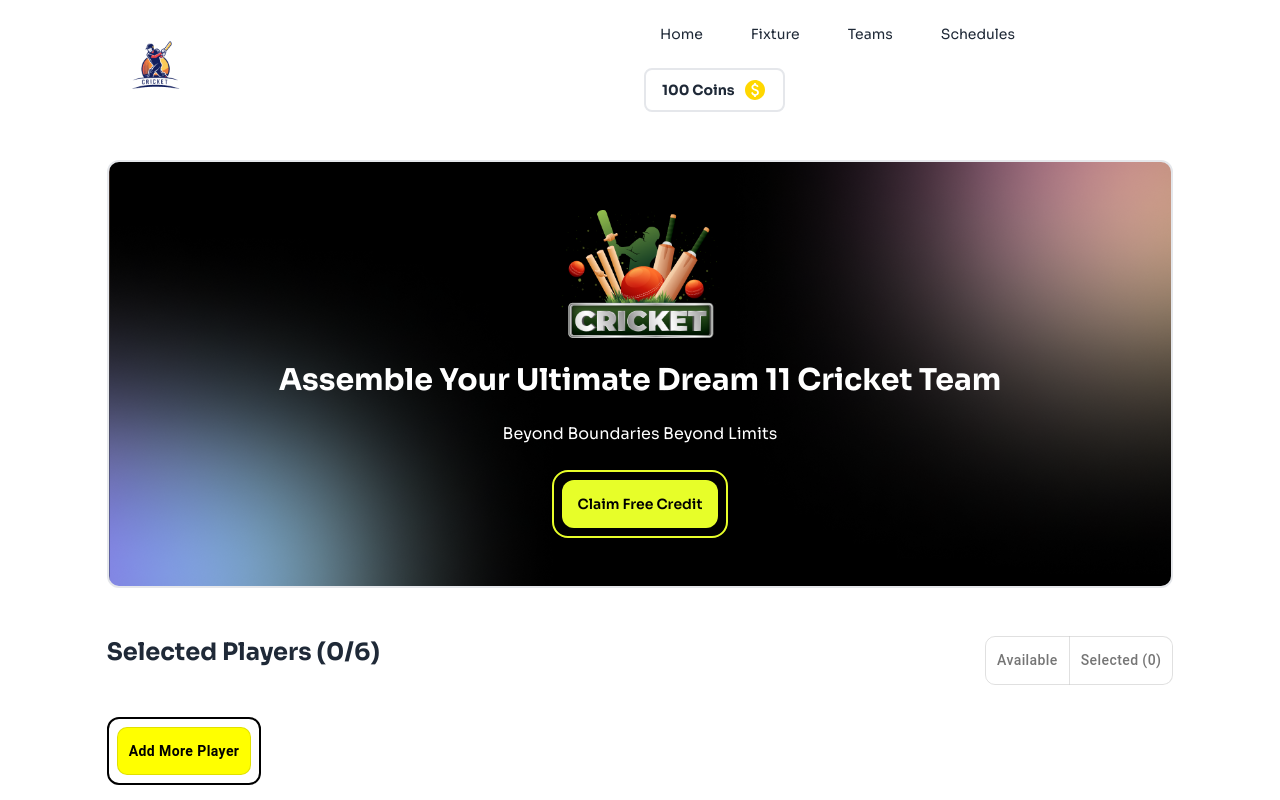
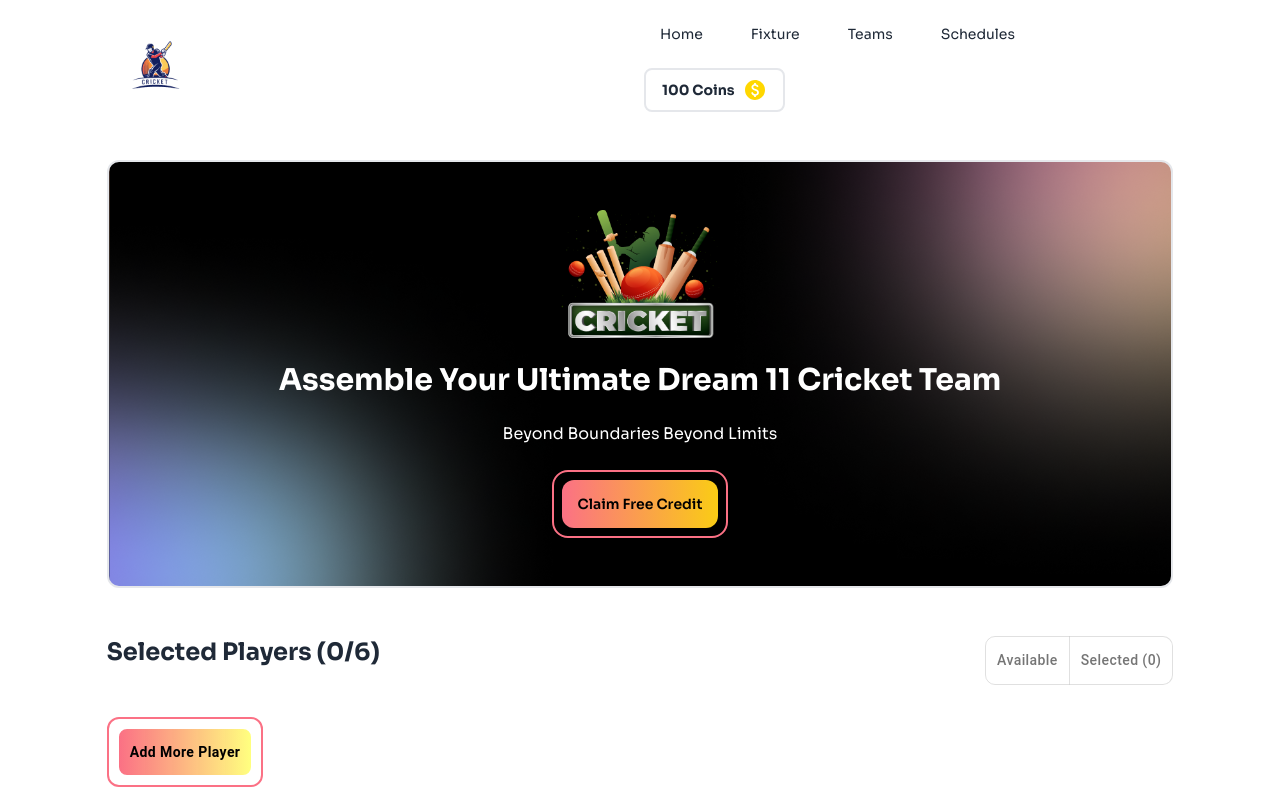
Before and after one commit to MostafizurRahman199/Cricket_world, a React (Vite) app: page / in a window 1280 px wide. Both pictures are taken after a click on the button "Available". Shown: the top 800 px of the page. Built offline with nearby package versions, Linux system fonts and the light colour scheme.

Commit message:
btn design change

```diff
--- a/src/Components/Banner.jsx
+++ b/src/Components/Banner.jsx
@@ -33,10 +33,10 @@ export default function Banner() {
         <div className='flex flex-col justify-start items-center gap-6'>
           <h1 className='text-center text-xl md:text-3xl font-bold text-white'>Assemble Your Ultimate Dream 11 Cricket Team</h1>
           <p className='text-white text-center'>Beyond Boundaries Beyond Limits</p>
-          <div className='p-2 border-2 border-[#E7FE29] rounded-2xl'>
+          <div className='p-2 border-2 border-rose-400 rounded-2xl'>
             <button
               onClick={notify}
-              className='btn bg-[#E7FE29] hover:bg-yellow-500 rounded-xl text-black border-none text-bold'>
+              className='btn bg-gradient-to-r from-rose-400  to-yellow-400 hover:from-yellow-400 hover:to-rose-400 text-black rounded-xl  border-none text-bold'>
               Claim Free Credit
             </button>
           </div>
--- a/src/Components/Footer.jsx
+++ b/src/Components/Footer.jsx
@@ -12,9 +12,9 @@ const style ={
   return (
   <div className="bg-[#06091A] ">
 
-     <div  className="w-10/12 mx-auto rounded-2xl p-4 border-2 relative -top-28" style={{ backgroundColor: 'rgba(255, 255, 255, 0.15)'}}>
+     <div  className="w-10/12 mx-auto rounded-2xl p-4 border-2 relative -top-28 " style={{ backgroundColor: 'rgba(255, 255, 255, 0.15)'}}>
       <div >
-        <footer className="footer footer-center bg-base-200 text-base-content p-2 sm:p-4  md:p-10 rounded-2xl">
+        <footer className="footer footer-center bg-base-200 text-base-content p-2 sm:p-4  md:p-10 rounded-2xl bg-[url('banner_bg.png')] bg-cover bg-center">
           <div className="flex flex-col gap-4">
             <h1 className="text-xl md:text-2xl font-bold">Subscribe to our Newsletter</h1>
             <p>Get the latest updates and news right in your inbox!</p>
--- a/src/Components/Main.jsx
+++ b/src/Components/Main.jsx
@@ -16,7 +16,7 @@ export default function Main() {
             {alignment === 'available_players' ?  <h1 className="text-2xl font-bold">Available Players</h1> :  <h1 className="text-2xl font-bold">Selected Players ({selectedPlayers.length}/6)</h1>}
                 <div>
                 <ToggleButtonGroup
-                    color="warning"
+                    color="primary"
                     value={alignment}
                     exclusive
                     onChange={handleChange}
@@ -28,9 +28,12 @@ export default function Main() {
                         textTransform: "none", // Prevents uppercase text
                         borderRadius: "10px 0 0 10px", // Applies left-side border radius
                         "&.Mui-selected": {
-                        backgroundColor: "yellow",
+                      background: 'linear-gradient(to right, #fb7185, rgba(255, 255, 0, 0.5))',
                         fontWeight: "bold",
                         color: "black",
+                        border: '2px solid black',
+
+
                         borderRadius: "10px 0 0 10px", // Ensures selected state maintains border-radius
                         },
                     }}
@@ -44,9 +47,11 @@ export default function Main() {
                         textTransform: "none", // Prevents uppercase text
                         borderRadius: "0 10px 10px 0", // Applies right-side border radius
                         "&.Mui-selected": {
-                        backgroundColor: "yellow",
+                      background: 'linear-gradient(to right, #fb7185, rgba(255, 255, 0, 0.5))',
                         fontWeight: "bold",
                         color: "black",
+                        border: '2px solid black',
+
                         borderRadius: "0 10px 10px 0", // Ensures selected state maintains border-radius
                         },
                     }}
--- a/src/Components/PlayerCard.jsx
+++ b/src/Components/PlayerCard.jsx
@@ -44,7 +44,7 @@ export default function PlayerCard({player}) {
         <p className="font-medium text-gray-800">
           Price: <span className="font-semibold">${price}</span>
         </p>
-        <button onClick={()=>handlePlayerSelect(player)} className='btn px-2 py-0 bg-transparent font-normal border-2 hover:bg-yellow-200'>Choose Player</button>
+        <button onClick={()=>handlePlayerSelect(player)} className='btn px-2 py-0 bg-transparent  border-2  hover:bg-gradient-to-r from-rose-400  to-yellow-400 text-black font-bold'>Choose Player</button>
       </div>
     </div>
   </div>
--- a/src/Components/SelectedPlayers.jsx
+++ b/src/Components/SelectedPlayers.jsx
@@ -17,7 +17,7 @@ const {selectedPlayers, alignment, handleChange} = useContext(MyContext);
             selectedPlayers.map((player)=><SelectedCard player={player}/>)
         }
 
-        <div className='w-fit p-2  rounded-xl border-2 border-black'>
+        <div className='w-fit p-2  rounded-xl border-2 border-[#fb7185]'>
         <ToggleButtonGroup
                     color="warning"
                     value={alignment}
@@ -30,8 +30,9 @@ const {selectedPlayers, alignment, handleChange} = useContext(MyContext);
     sx={{
       textTransform: "none", // Prevents uppercase text
       borderRadius: "10px 0 0 10px", // Applies left-side border radius
-      backgroundColor: "yellow",
+     background: 'linear-gradient(to right, #fb7185, rgba(255, 255, 0, 0.5))',
       fontWeight: "bold",
+      border: '2px solid white',
       color: "black",
       borderRadius: "10px", // Ensures selected state maintains border-radius
       '&:hover': {
```
Also changed, not shown: public/rb_2148971570 2.png (added), public/rb_2148971570 3.png (added).
